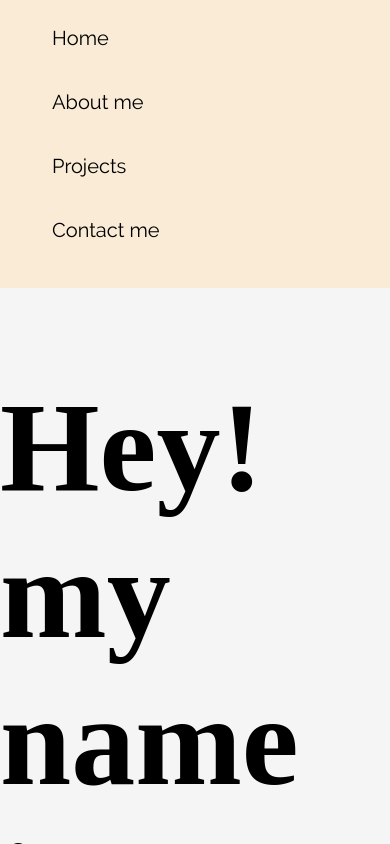
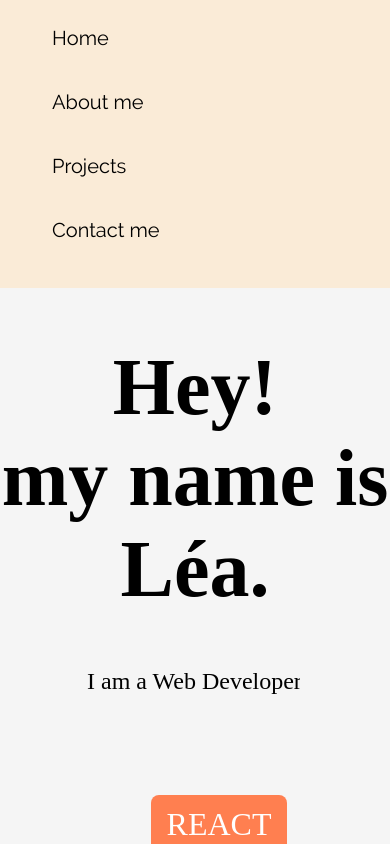
Before and after one commit to Leagian/portfolio-side, a React (Create React App) app: page / in a window 390 px wide. Built offline with nearby package versions, Linux system fonts and the light colour scheme; a web font is replaced by a local one.

Commit message:
presentation responsive

```diff
--- a/src/App.css
+++ b/src/App.css
@@ -59,15 +59,40 @@
   height: 100vh;
 }
 
+/* Pour Google Chrome */
 ::-webkit-scrollbar {
   background: transparent;
   width: 5px;
   height: 10px;
 }
+
 ::-webkit-scrollbar-thumb {
-  background: rgb(86, 86, 86, 0.5);
+  background: rgba(86, 86, 86, 0.5);
   border-radius: 15px;
 }
+
 ::-webkit-scrollbar-corner {
   border-radius: 15px;
 }
+
+/* Pour Mozilla Firefox */
+scrollbar {
+  background: transparent;
+  width: 5px;
+}
+
+scrollbar-thumb {
+  background: rgba(86, 86, 86, 0.5);
+  border-radius: 15px;
+}
+
+/* Pour Safari */
+::-webkit-scrollbar {
+  background: transparent;
+  width: 5px;
+}
+
+::-webkit-scrollbar-thumb {
+  background: rgba(86, 86, 86, 0.5);
+  border-radius: 15px;
+}
--- a/src/components/Presentation.css
+++ b/src/components/Presentation.css
@@ -24,7 +24,7 @@
 
 .typing-demo {
   font-weight: normal;
-  width: 18.5ch;
+  width: 18ch;
   animation: typing 4s steps(20), blink 0.5s step-end infinite alternate;
   white-space: nowrap;
   overflow: hidden;
@@ -71,3 +71,16 @@
 }
 
 /*media query*/
+
+@media screen and (max-width: 1000px) {
+  .pres-h1 {
+    font-family: "FuturaMedium";
+    font-size: 5rem;
+    text-align: center;
+  }
+  .typing-demo {
+    margin: 0 auto;
+    font-size: 1.5rem;
+    margin-bottom: 3rem;
+  }
+}
```
